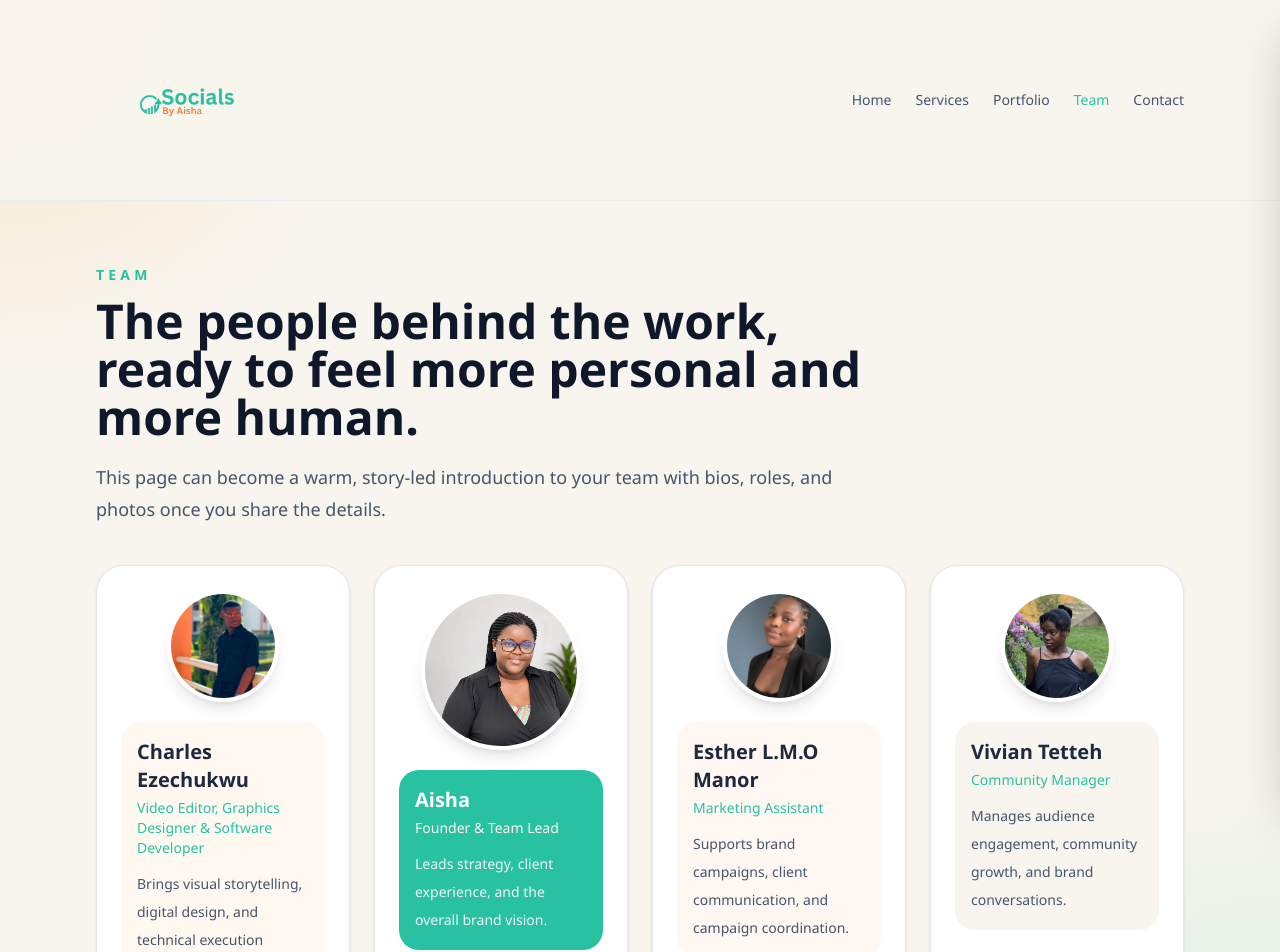
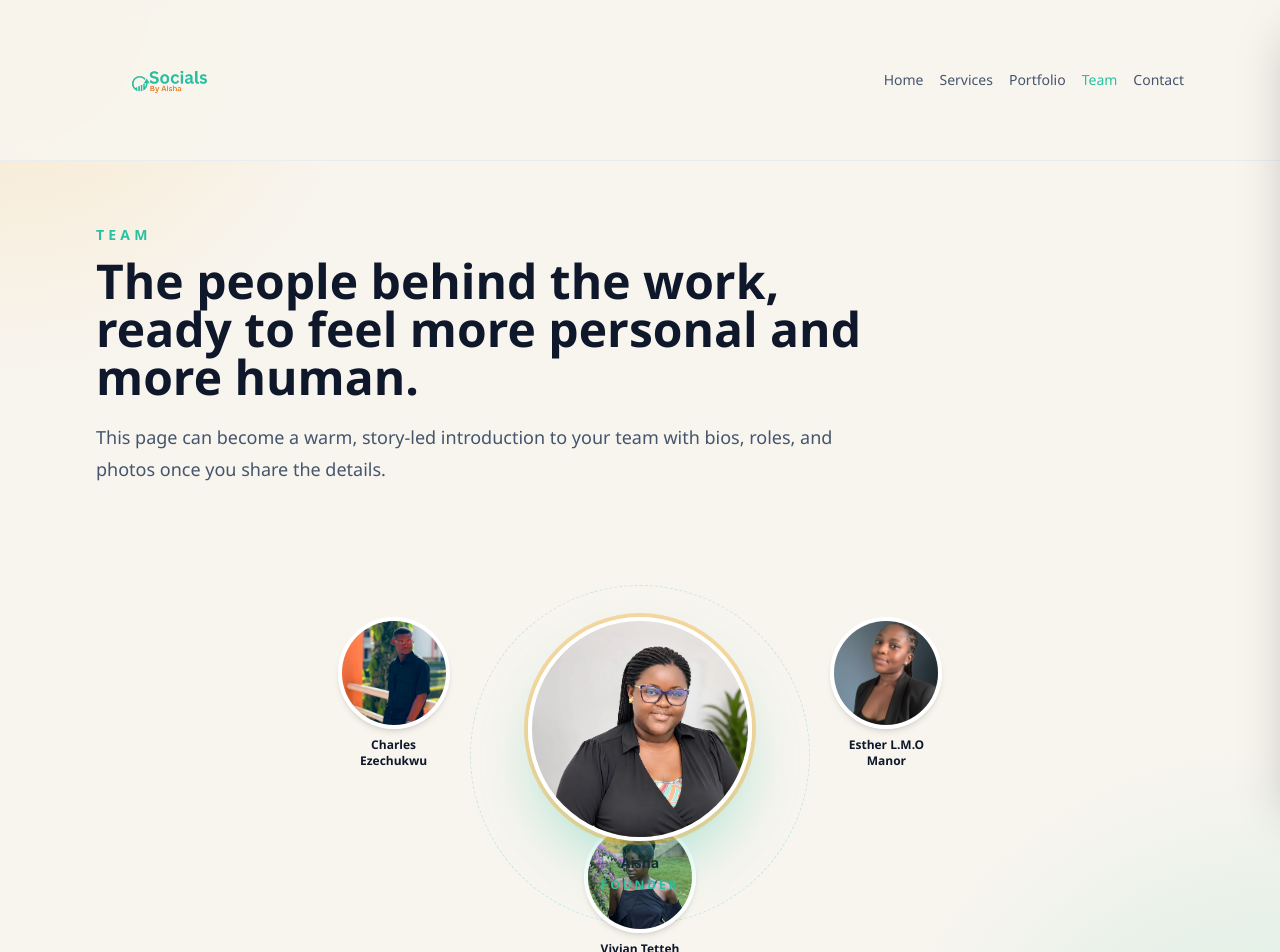
Before and after one commit to TheTechBr0/socialsbyaisha, a Next.js app: page /team in a window 1280 px wide. Shown: the top 952 px of the page. Built offline with nearby package versions, Linux system fonts and the light colour scheme.

Commit message:
Refine team orbit layout and video controls

```diff
--- a/app/components/site-shell.js
+++ b/app/components/site-shell.js
@@ -16,16 +16,16 @@ export default function SiteShell({ children, activePage = "home" }) {
   const [isOpen, setIsOpen] = useState(false);
 
   return (
-    <div className="min-h-screen bg-[radial-gradient(circle_at_top_left,_rgba(245,158,11,0.16),_transparent_22%),radial-gradient(circle_at_bottom_right,_rgba(40,193,161,0.18),_transparent_24%)] text-slate-800">
+    <div className="min-h-screen bg-[radial-gradient(circle_at_top_left,rgba(245,158,11,0.16),transparent_22%),radial-gradient(circle_at_bottom_right,rgba(40,193,161,0.18),transparent_24%)] text-slate-800">
       <header className="sticky top-0 z-30 border-b border-slate-200/70 bg-[#f8f5ef]/90 backdrop-blur">
-        <div className="mx-auto flex max-w-6xl items-center justify-between px-4 py-4 sm:px-6 lg:px-8">
+        <div className="mx-auto flex max-w-6xl items-center justify-between px-4 py-3 sm:px-6 lg:px-8">
           <Link href="/" className="flex items-center">
             <div className="flex items-center justify-center rounded-full p-1">
-              <Image src="/socialsbyaishalogo.png" alt="Socials by Aisha logo" width={192} height={192} priority className="h-auto w-32 sm:w-40" />
+              <Image src="/socialsbyaishalogo.png" alt="Socials by Aisha logo" width={160} height={160} priority className="h-auto w-24 sm:w-32" />
             </div>
           </Link>
 
-          <nav className="hidden items-center gap-6 text-sm font-medium text-slate-600 md:flex">
+          <nav className="hidden items-center gap-4 text-sm font-medium text-slate-600 md:flex">
             {navItems.map((item) => {
               const isActive = activePage === item.label.toLowerCase();
               return (
--- a/app/globals.css
+++ b/app/globals.css
@@ -84,6 +84,15 @@ a {
   }
 }
 
+@keyframes orbit-spin {
+  from {
+    transform: rotate(0deg);
+  }
+  to {
+    transform: rotate(360deg);
+  }
+}
+
 .brand-marquee {
   width: max-content;
   animation: marquee 24s linear infinite;
@@ -99,6 +108,18 @@ a {
 
 .hero-glow {
   animation: shimmer 8s ease-in-out infinite;
+}
+
+.team-orbit {
+  animation: orbit-spin 22s linear infinite;
+}
+
+.team-orbit-card {
+  transition: transform 220ms ease, box-shadow 220ms ease;
+}
+
+.team-orbit-card:hover {
+  transform: translateY(-4px) scale(1.03);
 }
 
 .brand-card {
@@ -120,7 +141,8 @@ a {
   .brand-marquee,
   .hero-float,
   .home-animate,
-  .hero-glow {
+  .hero-glow,
+  .team-orbit {
     animation: none;
   }
 }
--- a/app/team/page.js
+++ b/app/team/page.js
@@ -47,20 +47,56 @@ export default function TeamPage() {
           </p>
         </div>
 
-        <div className="mt-10 grid gap-6 md:grid-cols-2 xl:grid-cols-4">
+        <div className="mt-10 hidden lg:block">
+          <div className="relative mx-auto h-[460px] max-w-[720px]">
+            <div aria-hidden className="absolute left-1/2 top-1/2 h-[340px] w-[340px] -translate-x-1/2 -translate-y-1/2 rounded-full border border-dashed border-[#28c1a1]/25" />
+            <div className="team-orbit absolute inset-0">
+              <div className="absolute left-1/2 top-1/2 z-10 -translate-x-1/2 -translate-y-1/2 text-center">
+                <div className="relative mx-auto h-56 w-56 overflow-hidden rounded-full border-4 border-white shadow-[0_30px_70px_-18px_rgba(40,193,161,0.45)] ring-4 ring-[#f59e0b]/35">
+                  <Image src={members[1].image} alt={members[1].name} width={240} height={240} className="h-full w-full object-cover" />
+                </div>
+                <p className="mt-3 text-sm font-semibold text-slate-900">{members[1].name}</p>
+                <p className="mt-1 text-xs font-semibold uppercase tracking-[0.24em] text-[#28c1a1]">Founder</p>
+              </div>
+
+              <div className="team-orbit-card absolute left-[8%] top-[20%] text-center">
+                <div className="relative mx-auto h-28 w-28 overflow-hidden rounded-full border-4 border-white shadow-md">
+                  <Image src={members[0].image} alt={members[0].name} width={180} height={180} className="h-full w-full object-cover" />
+                </div>
+                <p className="mt-2 max-w-28 text-xs font-semibold text-slate-900">{members[0].name}</p>
+              </div>
+
+              <div className="team-orbit-card absolute right-[8%] top-[20%] text-center">
+                <div className="relative mx-auto h-28 w-28 overflow-hidden rounded-full border-4 border-white shadow-md">
+                  <Image src={members[2].image} alt={members[2].name} width={180} height={180} className="h-full w-full object-cover" />
+                </div>
+                <p className="mt-2 max-w-28 text-xs font-semibold text-slate-900">{members[2].name}</p>
+              </div>
+
+              <div className="team-orbit-card absolute bottom-[6%] left-1/2 -translate-x-1/2 text-center">
+                <div className="relative mx-auto h-28 w-28 overflow-hidden rounded-full border-4 border-white shadow-md">
+                  <Image src={members[3].image} alt={members[3].name} width={180} height={180} className="h-full w-full object-cover" />
+                </div>
+                <p className="mt-2 max-w-28 text-xs font-semibold text-slate-900">{members[3].name}</p>
+              </div>
+            </div>
+          </div>
+        </div>
+
+        <div className="mt-10 grid gap-6 md:grid-cols-2 xl:hidden">
           {members.map((member, index) => {
             const isFeatured = member.featured;
             return (
               <article
                 key={`${member.name}-${index}`}
-                className={`rounded-[1.75rem] border border-slate-200 bg-white p-6 shadow-sm transition hover:-translate-y-1 hover:shadow-lg ${isFeatured ? "md:col-span-2 md:mx-auto md:w-full md:max-w-sm xl:col-span-1 xl:mx-0 xl:max-w-none" : ""}`}
+                className={`rounded-[1.75rem] border border-slate-200 bg-white p-6 shadow-sm transition hover:-translate-y-1 hover:shadow-lg ${isFeatured ? "md:col-span-2" : ""}`}
               >
-                <div className={`mx-auto flex h-28 w-28 items-center justify-center overflow-hidden rounded-full border-4 border-white shadow-lg ${isFeatured ? "h-36 w-36 md:h-40 md:w-40" : "h-24 w-24"}`}>
+                <div className={`mx-auto flex items-center justify-center overflow-hidden rounded-full border-4 border-white shadow-lg ${isFeatured ? "h-36 w-36 md:h-40 md:w-40" : "h-24 w-24"}`}>
                   <Image src={member.image} alt={member.name} width={180} height={180} className="h-full w-full object-cover" />
                 </div>
                 <div className={`mt-5 rounded-[1.25rem] p-4 ${member.accent}`}>
                   <h2 className="text-xl font-semibold">{member.name}</h2>
-                  <p className={`mt-1 text-sm font-medium ${isFeatured ? "text-[#fff8f0]" : "text-[#28c1a1]"}`}>{member.role}</p>
+                  <p className={`mt-1 text-sm font-medium ${isFeatured ? "text-[#fff8f0]" : "text-[#f59e0b]"}`}>{member.role}</p>
                   <p className={`mt-3 text-sm leading-7 ${isFeatured ? "text-slate-100" : "text-slate-600"}`}>{member.description}</p>
                 </div>
               </article>
```
Also changed, not shown: app/page.js (+72 -18 lines).
